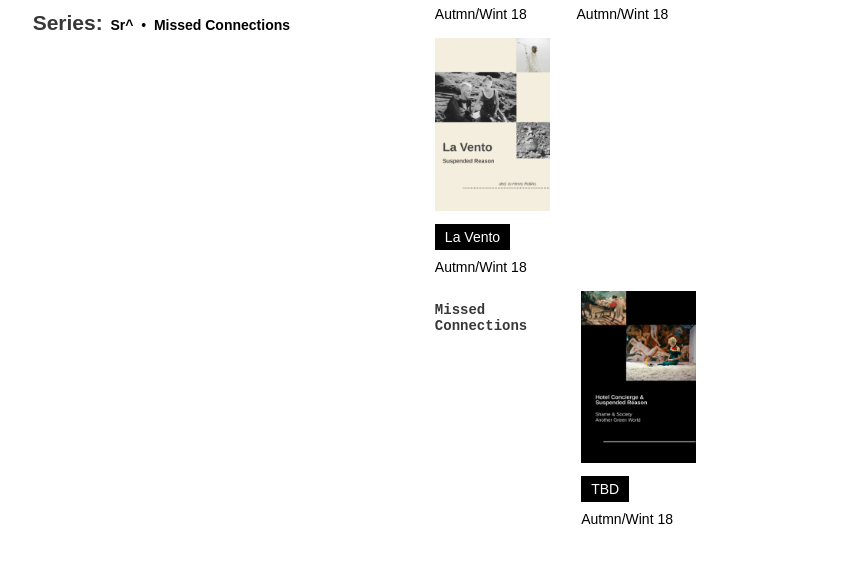
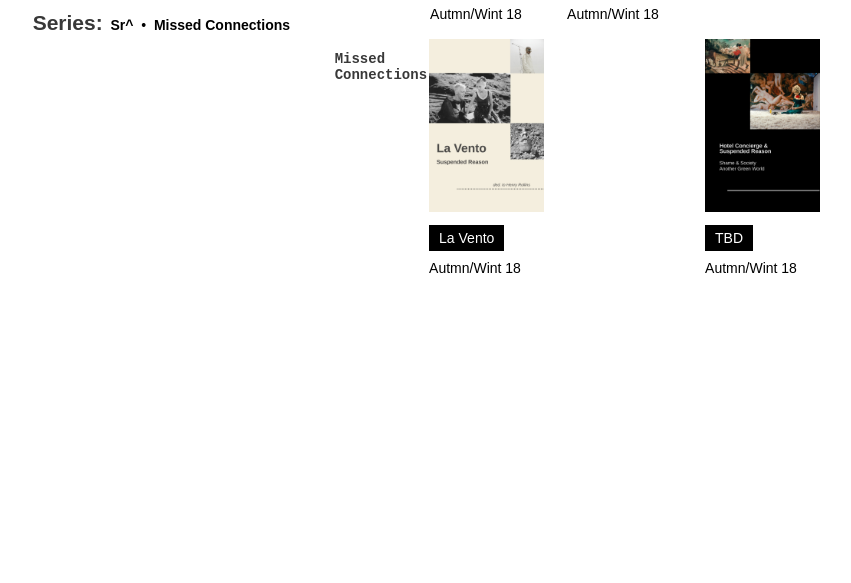
Before and after one commit to notnothing/notnothing.github.io, a plain HTML site: page index.html in a window 1280 px wide. Shown: the part 302-885 px from the top of the page, without its empty margins (135-986 px from the left). After the commit the page ends 800 px from the top, so only its background shows below. Drawn offline with Linux system fonts and the light colour scheme.

Commit message:
Update index.html

```diff
--- a/index.html
+++ b/index.html
@@ -92,22 +92,20 @@ div.words {
     <img src="shamesociety.jpeg" width="115px">
     <div class="words"><a class="suckingstones" href="shamesociety.html">TBD</a><p>Autmn/Wint 18</p></div>
    </div></td></tr></table>
-
-  <table>
+    </tr>
 <tr>
-<td>
+  <td></td>
+  <td style="vertical-align:top; horizontal-align:right"><h2 id="mc" style="font-size:14px; font-family:monospace; color:#383838;">Missed Connections</h2></td>
+  <td>
    <div class="gommes">
     <img src="lavento.jpeg" width="115px">
     <div class="words"><a class="suckingstones" href="lavento.html">La Vento</a><p>Autmn/Wint 18</p></div>
       </div></td>
-    </tr>
-  <tr>
-    <td style="vertical-align:top; horizontal-align:right"><h2 id="mc" style="font-size:14px; font-family:monospace; color:#383838;">Missed Connections</h2></td>
  <td> <div class="gommes">
     <img src="shamesociety.jpeg" width="115px">
     <div class="words"><a class="suckingstones" href="shamesociety.html">TBD</a><p>Autmn/Wint 18</p></div>
    </div></td></tr></table>
-    <br /></td></tr></table>
+</td></tr></table>
 
   </body>
 </html>
```
